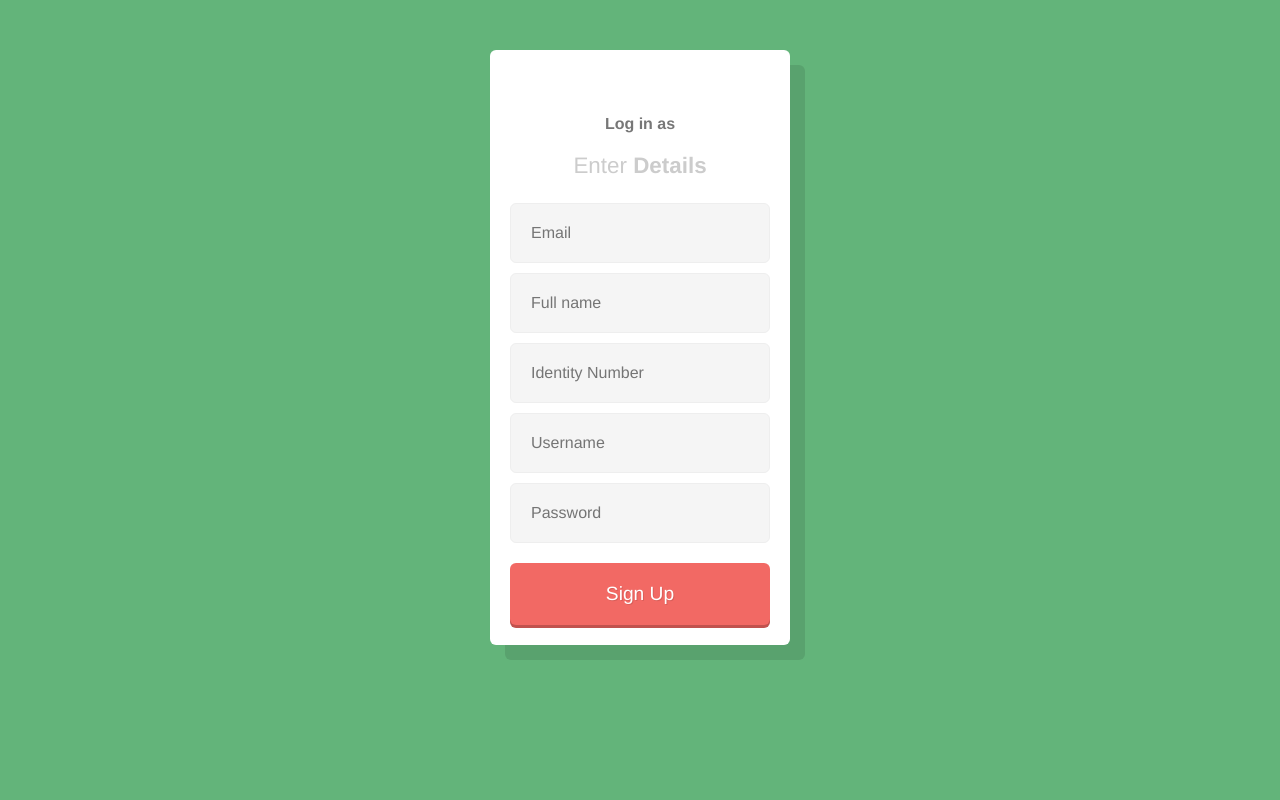
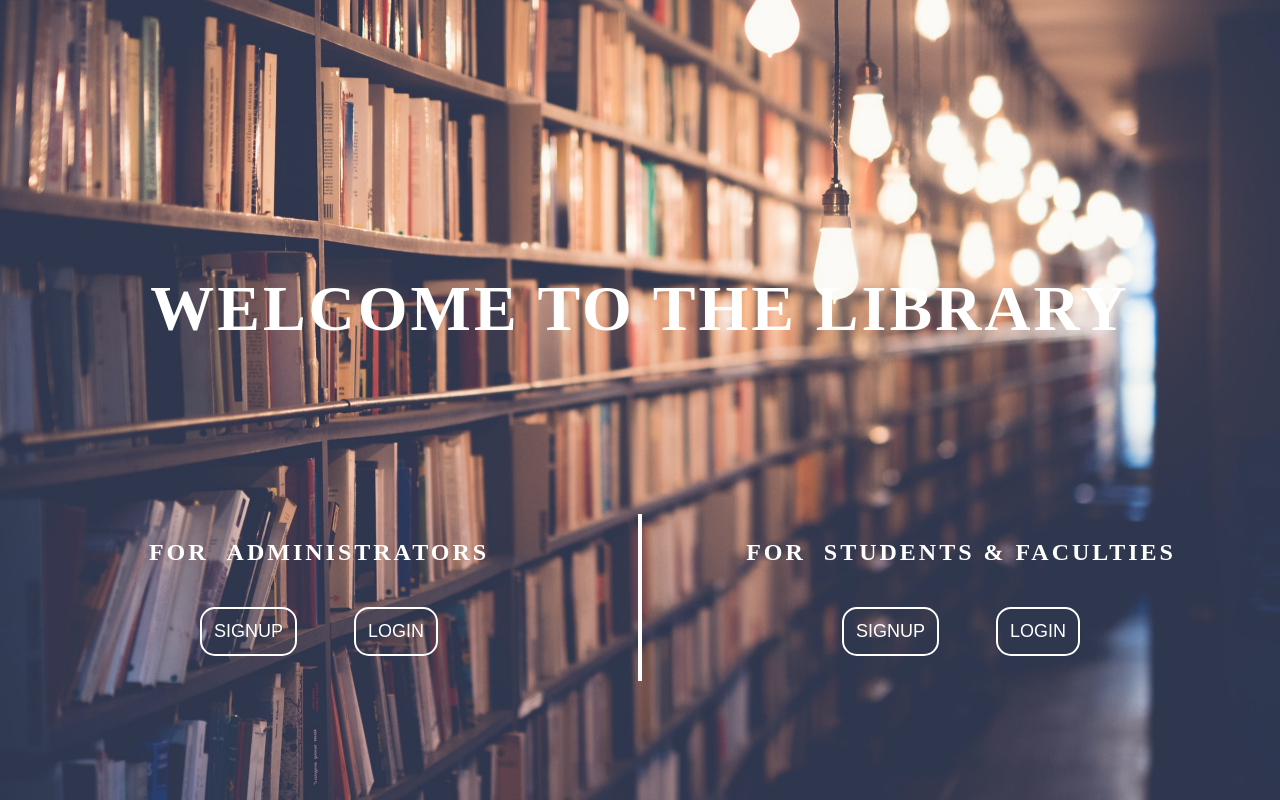
Before and after one commit to dattaritapa/Library-Management-System, a plain HTML site: page index.html in a window 1280 px wide. Drawn offline with nearby package versions, Linux system fonts and the light colour scheme.

Commit message:
Landing page created

```diff
--- /dev/null
+++ b/assets/css/style.css
@@ -0,0 +1,88 @@
+*, *::before, *::after {
+    margin: 0;
+    padding: 0;
+    box-sizing: border-box;
+}
+
+.landingpage {
+    height: 100vh;
+    width: 100vw;
+    background: url("../images/bg.jpg") no-repeat center fixed;
+    background-size: cover;
+}
+
+.overlay {
+    color: white;
+    position: absolute;
+    height: 100%;
+    width: 100%;
+    letter-spacing: 3px;
+}
+
+.overlay h1 {
+    position: relative;
+    top: 34%;
+    text-align: center;
+    font-size: 4rem;
+}
+
+.menuarea {
+    position: relative;
+    top: 55%;
+    display: grid;
+    grid-template-columns: 1fr 1fr;
+    grid-template-areas: "admin student";
+}
+
+.admin {
+    grid-area: admin;
+    display: flex;
+    justify-content: center;
+    align-items: center;
+    flex-direction: column;
+    width: 100%;
+    height: 100%;
+    border-right: 2px white solid;
+    padding: 25px 25px;
+}
+
+.student {
+    grid-area: student;
+    display: flex;
+    justify-content: center;
+    align-items: center;
+    flex-direction: column;
+    width: 100%;
+    height: 100%;
+    border-left: 2px white solid;
+    padding: 25px 25px;
+}
+
+.btns {
+    margin-top: 7%;
+}
+
+.btns input {
+    padding: 12px 12px;
+    color: white;
+    font-size: large;
+    border: 2px white solid;
+    border-radius: 15px;
+    margin-left: 25px;
+    margin-right: 25px;
+    cursor: pointer;
+    background-color: transparent;
+}
+
+.btns input:focus{
+    outline: none;
+}
+
+.btns input:hover {
+    transform: scale(1.2);
+    color: black;
+    font-size: large;
+    border: 2px white solid;
+    background-color: white;
+    font-weight: bolder;
+}
--- a/index.html
+++ b/index.html
@@ -3,35 +3,41 @@
 <head>
     <meta charset="UTF-8">
     <meta name="viewport" content="width=device-width, initial-scale=1.0">
-    <title>Login Form</title>
-    <link rel="stylesheet" href="styles_login.css">
+    <title>Welcome</title>
+    <link rel="stylesheet" href="./assets/css/style.css">
 </head>
 <body>
 
-<form>
-    <h6>Log in as</h6>
+    <div class="landingpage">
 
-    <div class="user">
-        <button class="student btn">Student</button>
-        <button class="admin btn">Admin</button>
+        <div class="overlay">
+
+            <h1>WELCOME TO THE LIBRARY</h1>
+
+            <div class="menuarea">
+
+                <div class="admin">
+                    <h2>FOR&nbsp;&nbsp;ADMINISTRATORS</h2>
+                    <div class="btns">
+                        <input type="button" value="SIGNUP">
+                        <input type="button" value="LOGIN">
+                    </div>
+                </div>
+
+                <div class="student">
+                    <h2>FOR&nbsp;&nbsp;STUDENTS & FACULTIES</h2>
+                    <div class="btns">
+                        <input type="button" value="SIGNUP">
+                        <input type="button" value="LOGIN">
+                    </div>
+                </div>
+
+            </div>
+
+        </div>
+
+
     </div>
-    <h1><span>Enter</span> Details</h1>
-    <input placeholder="Email" type="Email"/>
-    <input placeholder="Full name" type="fullname"/>
-    <input placeholder="Identity Number" type="identitynumber"/>
-    <input placeholder="Username" type="username"/>
-    <input placeholder="Password" type="password"/>
-    <button class="btn">Sign Up</button>
-</form>
-
-<script src="https://cdnjs.cloudflare.com/ajax/libs/jquery/2.1.3/jquery.min.js"></script>
-    <script>
-        $(document).ready(function(e){
-       $('h6').on('click',function(){
-       $('.user').stop().slideToggle();
-      });
-      })
-    </script>
 
 </body>
 </html>
--- a/styles_login.css
+++ /dev/null
@@ -1,160 +0,0 @@
-article,
-aside,
-details,
-figcaption,
-figure,
-footer,
-header,
-hgroup,
-nav,
-section {
-    display: block;
-}
-
-html {
-    font-size: 100%;
-    -webkit-text-size-adjust: 100%;
-    -ms-text-size-adjust: 100%;
-}
-
-input:focus,
-textarea:focus {
-    outline: none;
-}
-
-label,
-select,
-button,
-input[type="submit"],
-input[type="radio"],
-input[type="checkbox"]
-input[type="button"] {
-    cursor: pointer;
-}
-
-a,
-a:visited,
-a:active {
-    text-decoration: none;
-}
-
-a:hover {
-    text-decoration: none;
-}
-
-::selection {
-    background: #ed327b;
-    color: #fff;
-}
-
-::-moz-selection {
-    background: #ed327b;
-    color: #fff;
-}
-
-* {
-    font-size:100%;
-    margin: 0;
-    padding: 0;
-    -webkit-box-sizing: border-box;
-    -moz-box-sizing: border-box;
-    box-sizing: border-box;
-}
-body {
-  background: #63b47a;;
-}
-
-* {
-  font-family:"Helvetica Neue", Helvetica, Arial;
-}
-
-h5 {
-  text-align:center;
-  margin-top:5px;
-  color:rgba(0,0,0,.3);
-}
-
-h5 > a,a:visited {
-  color:#fff;
-  text-decoration:underline;
-}
-
-h5 > a:hover {
-  text-decoration:none;
-}
-
-form {
-  background:#fff;
-  border-radius:6px;
-  padding:20px;
-  padding-top:30px;
-  width:300px;
-  margin:50px auto;
-  box-shadow:15px 15px 0px rgba(0,0,0,.1);
-}
-
-h1 {
-  text-align:center;
-  font-size:1.4em;
-  font-weight:700;
-  color:#ccc;
-  margin-bottom:24px;
-}
-
-span {
-  font-weight:200;
-}
-
-input {
-  width:100%;
-  background:#f5f5f5;
-  border:0;
-  padding:20px;
-  border-radius:6px;
-  margin-bottom:10px;
-  border:1px solid #eee;
-}
-
-.btn {
-  position:relative;
-  width:100%;
-  padding:20px;
-  border-radius:6px;
-  border:0;
-  background:#f26964;
-  font-size:1.2em;
-  color:#fff;
-  text-shadow:1px 1px 0px rgba(0,0,0,.1);
-  box-shadow:0px 3px 0px #c1524e;
-  margin-top: 10px;
-}
-
-.btn:active {
-  top:3px;
-  box-shadow:none;
-}
-
-h6 {
-  text-align:center;
-  padding:20px;
-  padding-top:35px;
-  color:#777;
-  cursor:pointer;
-}
-
-.user{
-    display: none;
-}
-
-.student{
-    margin-top: 15px;
-    background:#3ec2f7;
-    box-shadow:0px 3px 0px #008dc3;
-}
-
-.admin{
-    margin-top:15px;
-    background:#71f865;
-    box-shadow:0px 3px 0px #11db0a;
-    margin-bottom: 15px;
-}
```
Also changed, not shown: login.html (deleted, +0 -35 lines), assets/images/bg.jpg (added).
